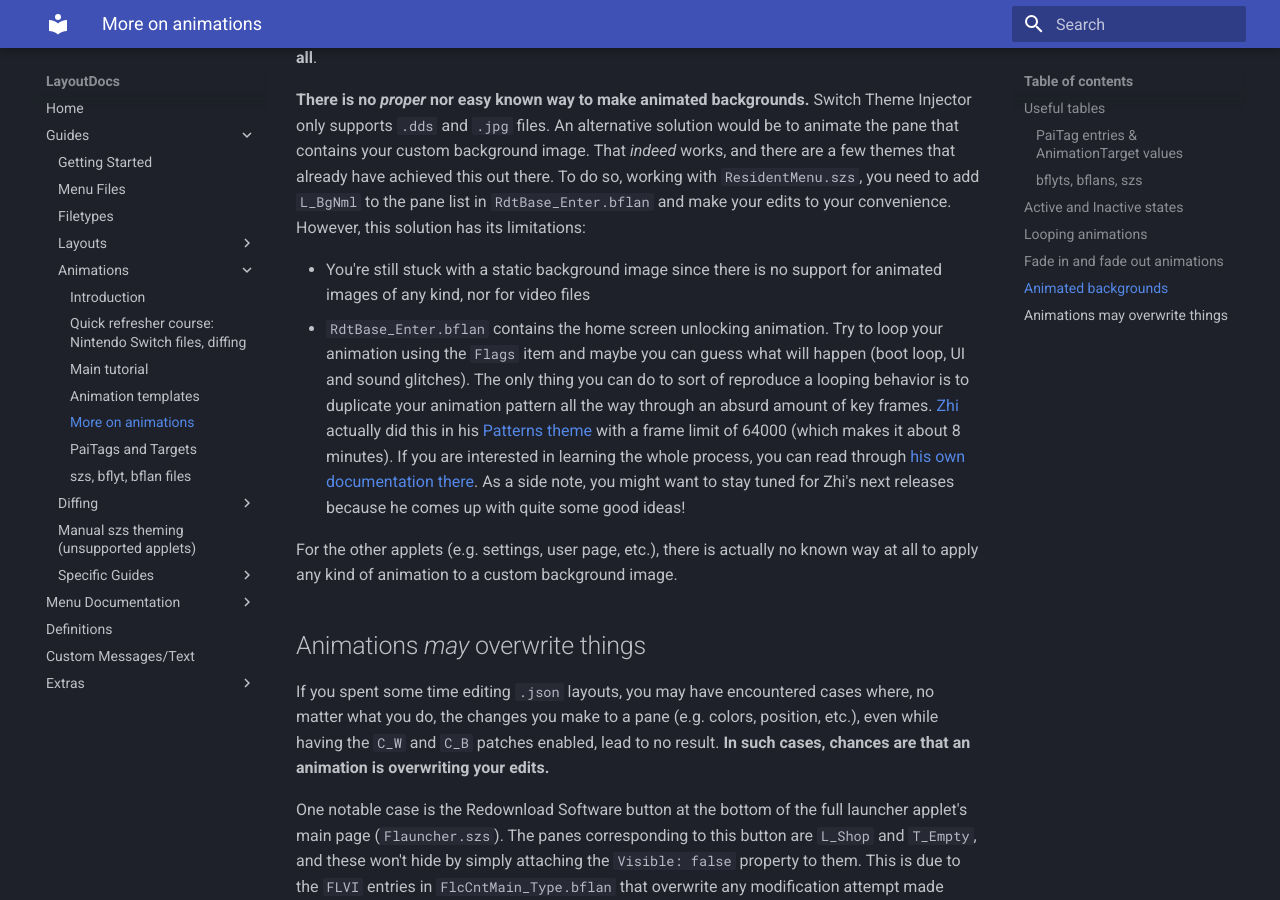
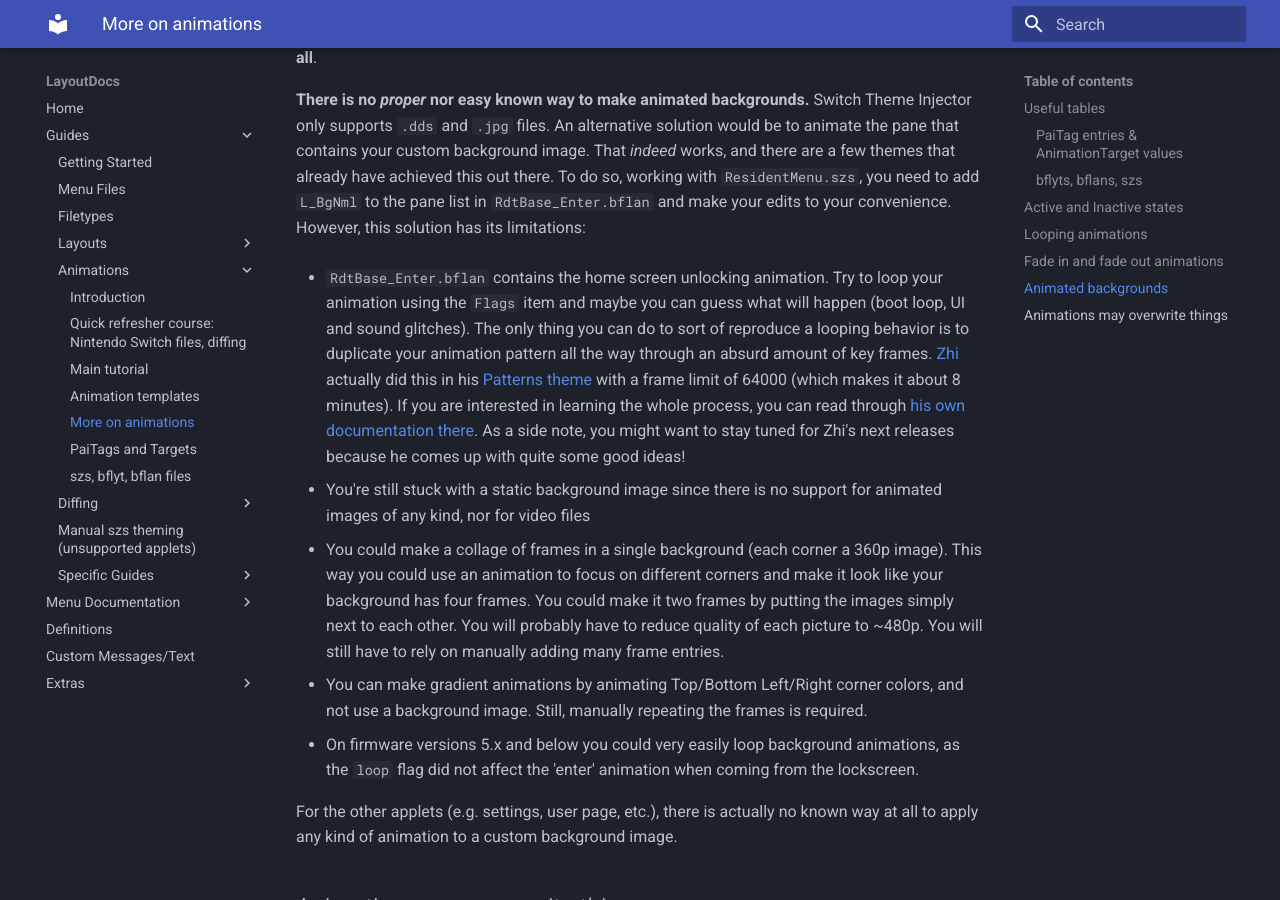
Before and after one commit to ThemezerNX/LayoutDocs, an MkDocs documentation site: the page built from docs/guide/animations/going-further.md, in a window 1280 px wide and 900 px high, scrolled down 2410 px. Built offline with MkDocs 1.6.1 and Material for MkDocs 9.7.7, drawn with Linux system fonts in a browser that asks for light colours.

Commit message:
Add details about animated backgrounds

```diff
--- a/docs/guide/animations/going-further.md
+++ b/docs/guide/animations/going-further.md
@@ -83,6 +81,12 @@ solution has its limitations:
   minutes). If you are interested in learning the whole process, you can read
   through [his own documentation there](https://github.com/zzzribas/Patterns/wiki). As a side note, you might want to
   stay tuned for Zhi's next releases because he comes up with quite some good ideas!
+
+- You're still stuck with a static background image since there is no support for animated images of any kind, nor for
+  video files
+- You could make a collage of frames in a single background (each corner a 360p image). This way you could use an animation to focus on different corners and make it look like your background has four frames. You could make it two frames by putting the images simply next to each other. You will probably have to reduce quality of each picture to ~480p. You will still have to rely on manually adding many frame entries.
+- You can make gradient animations by animating Top/Bottom Left/Right corner colors, and not use a background image. Still, manually repeating the frames is required.
+- On firmware versions 5.x and below you could very easily loop background animations, as the `loop` flag did not affect the 'enter' animation when coming from the lockscreen.
 
 For the other applets (e.g. settings, user page, etc.), there is actually no known way at all to apply any kind of animation to a custom background image.
 
```
Also changed, not shown: other parts of docs/guide/animations/going-further.md (+0 -2 lines).
